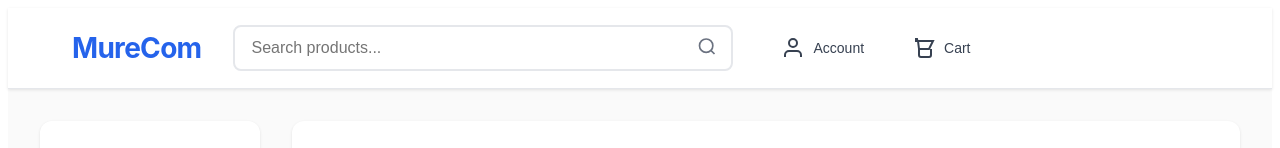
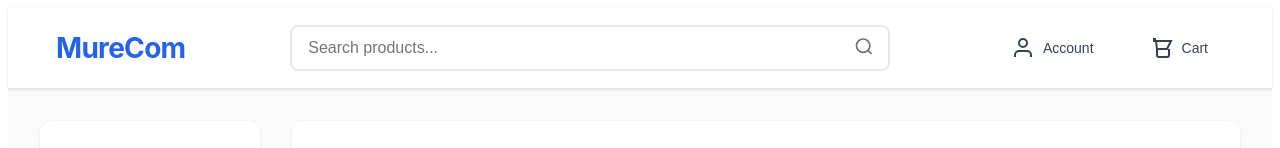
Before and after one commit to MuratY2/murecom, an Angular app: page / in a window 1280 px wide. Shown: the top 148 px of the page. Built offline with nearby package versions, Linux system fonts and the light colour scheme.

Commit message:
fix header

```diff
--- a/src/app/app.css
+++ b/src/app/app.css
@@ -13,7 +13,7 @@
   min-height: 100vh;
 }
 
-/* Header Styles */
+/* Header Styles - Updated for better spacing */
 .header {
   background: #ffffff;
   border-bottom: 1px solid #e5e7eb;
@@ -24,12 +24,19 @@
 }
 
 .header-container {
-  max-width: 1200px;
-  margin: 0 auto;
-  padding: 1rem 2rem;
+  width: 100%;
+  max-width: none; /* Remove max-width constraint */
+  margin: 0;
+  padding: 1rem 3rem; /* Increased horizontal padding */
   display: flex;
   align-items: center;
   gap: 2rem;
+  justify-content: space-between; /* Better distribution */
+}
+
+.logo {
+  flex-shrink: 0; /* Prevent logo from shrinking */
+  margin-right: 1rem;
 }
 
 .logo h1 {
@@ -40,8 +47,9 @@
 }
 
 .search-container {
-  flex: 1;
-  max-width: 500px;
+  flex: 1; /* Take up remaining space */
+  max-width: 600px; /* Increased max-width */
+  margin: 0 2rem; /* Add margins on both sides */
   position: relative;
 }
 
@@ -75,7 +83,9 @@
 .header-actions {
   display: flex;
   align-items: center;
-  gap: 1rem;
+  gap: 1.5rem; /* Increased gap between actions */
+  flex-shrink: 0; /* Prevent actions from shrinking */
+  margin-left: 1rem;
 }
 
 .account-menu, .cart-menu {
```
